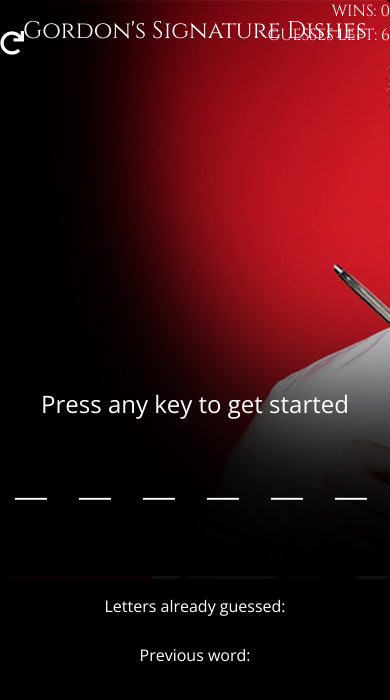
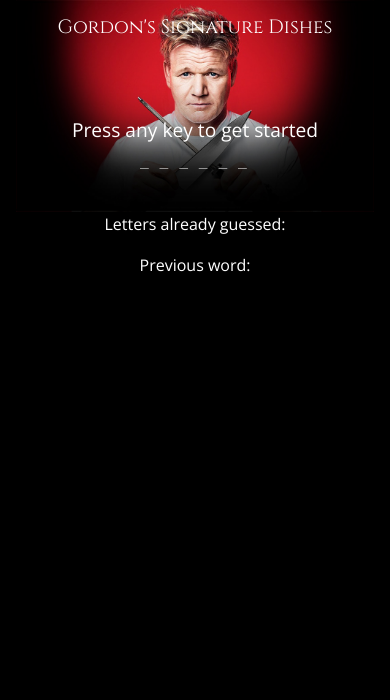
Before and after one commit to jlouie10/Word-Guess-Game, a plain HTML site: page index.html in a window 390 px wide. Drawn offline with nearby package versions, Linux system fonts and the light colour scheme; a web font is replaced by a local one.

Commit message:
Added responsiveness to theme

```diff
--- a/assets/css/style.css
+++ b/assets/css/style.css
@@ -26,11 +26,16 @@ ul {
     z-index: 2;
 }
 
-
-.fa-redo {
+.navbar-reload i {
     font-size: 24px;
     position: absolute;
     left: 0;
+    top: 20px;
+    color: #fff;
+}
+
+.navbar-reload:hover i, .navbar-reload:active i, .navbar-reload:focus i {
+    color: #d61a28;
 }
 
 .navbar-brand {
@@ -38,6 +43,10 @@ ul {
     font-size: 1.5rem;
     margin: 0;
     color: #fff;
+}
+
+.navbar-brand:hover, .navbar-brand:active, .navbar-brand:focus {
+    color: #333 !important;
 }
 
 .navbar-widget {
@@ -48,15 +57,26 @@ ul {
 
 .jumbotron {
     /* background-image: url("assets/images/gordon_bg.png"); */
-    background-image: url("../images/gordon_bg.jpg");
-    max-height: 579px;
-    max-width: 980px;
-    height: 579px;
+    /* background-image: url("../images/gordon_bg.jpg");
+    max-height: 568px;
+    max-width: 960px;
+    height: 568px;
     background-size: cover;
-    background-repeat: no-repeat;
+    background-repeat: no-repeat; */
+    background-color: #000;
+    padding-top: 0;
+    padding-bottom: 0;
+    text-align: center;
     margin: 0 auto;
     position: relative;
     z-index: 1;
+}
+
+.jumbotron img {
+    max-width: 960px;
+    max-height: 568px;
+    width: 100%;
+    height: 100%;
 }
 
 #instructions, #word, #word-previous-container, #letters-guessed {
@@ -108,3 +128,48 @@ ul {
         max-width: 1140px;
     }
 }
+
+@media (max-width: 992px) {
+    #word-current {
+        font-size: 3rem;
+        letter-spacing: 0.35rem;
+    }
+}
+
+@media (max-width: 768px) {
+    .navbar-reload {
+        display: none;
+    }
+
+    .navbar-widget {
+        display: none;
+    }
+
+    #instructions-outer {
+        bottom: 20px;
+    }
+
+    #instructions {
+        font-size: 1.2rem;
+    }
+
+    #word-current {
+        font-size: 2rem;
+        letter-spacing: 0.2rem;
+    }
+
+    #letters {
+        font-size: 1rem;
+    }
+}
+
+@media (max-width: 576px) {
+    .navbar-brand {
+        font-size: 1.2rem;
+    }
+
+    #word-current {
+        font-size: 1.1rem;
+        letter-spacing: 0.2rem;
+    }
+}
--- a/index.html
+++ b/index.html
@@ -31,7 +31,7 @@
 <body>
   <div class="navbar-outer">
     <nav class="navbar navbar-expand-md navbar-dark mb-4 justify-content-center">
-        <a class="navbar-brand" href="index.html"><i class="fas fa-redo"></i></a>
+        <a class="navbar-reload" href="index.html"><i class="fas fa-redo"></i></a>
       <a class="navbar-brand" href="index.html">Gordon's Signature Dishes</a>
       <ul class="navbar-widget">
         <li>Wins: <span id="wins"></span></li>
@@ -41,6 +41,7 @@
   </div>
 
   <div class="jumbotron">
+    <img src="assets/images/gordon_bg.jpg" alt="Gordon" />
     <div id="instructions-outer">
       <h1 id="instructions" class="display-4">Press any key to get started</h1>
       <div id="word" class="container">
```
